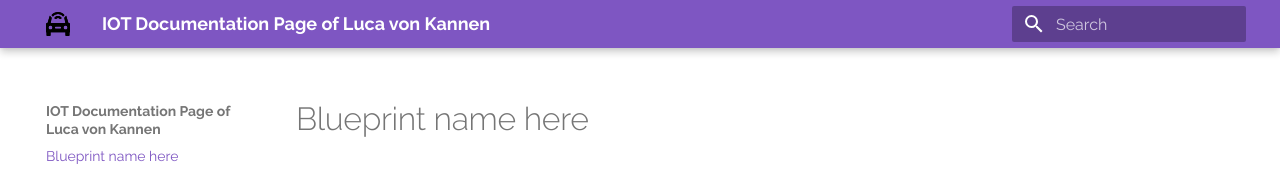
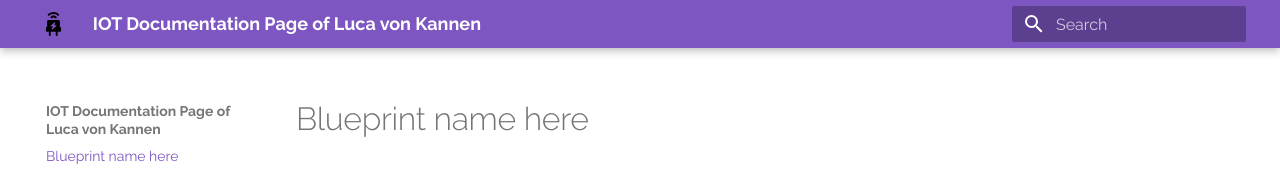
Before and after one commit to lv042/Weather-Wizard, an MkDocs documentation site: the page built from docs/index.md, in a window 1280 px wide. Shown: the top 176 px of the page. Built offline with MkDocs 1.6.1 and Material for MkDocs 9.7.7, drawn with Linux system fonts in a browser that asks for light colours.

Commit message:
Changed icons of my doku

```diff
--- a/mkdocs.yml
+++ b/mkdocs.yml
@@ -16,8 +16,8 @@ theme:
     # See available fonts at https://fonts.google.com/
     text: Raleway
     code: Ubuntu Mono
-  logo: images/iot_car.svg
-  favicon: images/iot_car.svg
+  logo: images/iot_power.svg
+  favicon: images/iot_power.svg
   features:
     - navigation.instant
     - content.code.annotate
```
